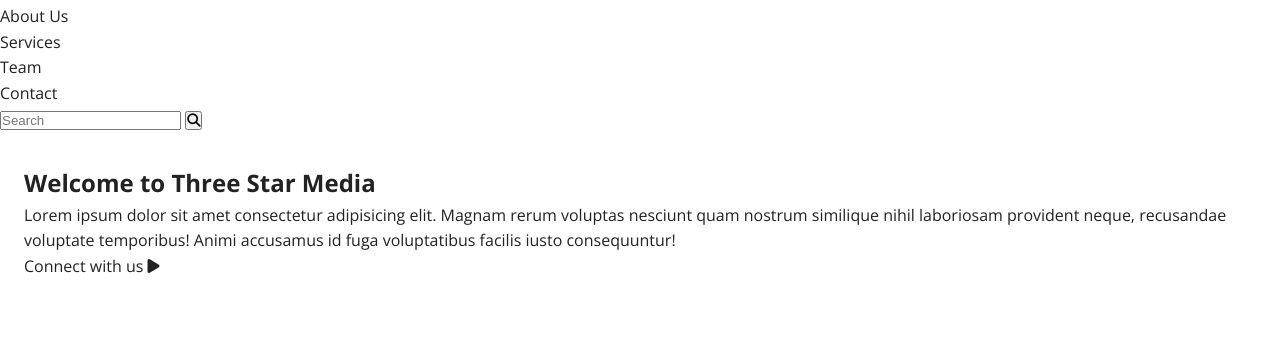
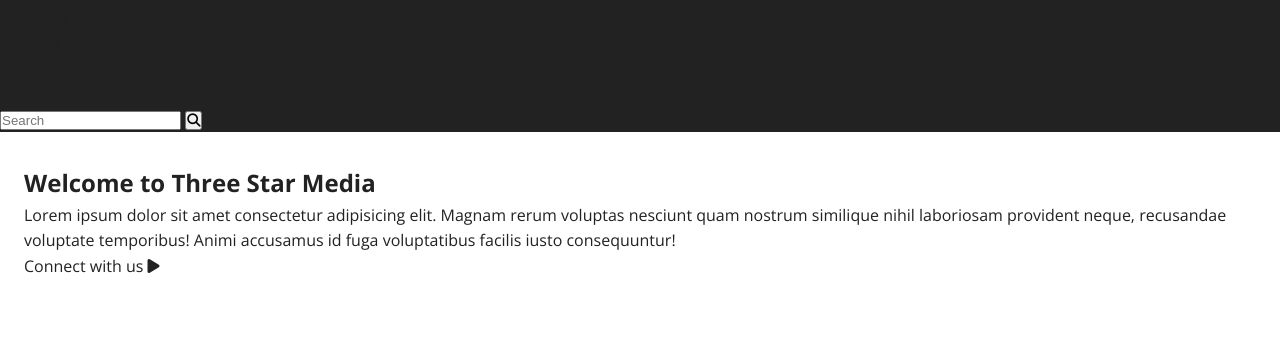
Before and after one commit to phil0473/phil0473.github.io, a plain HTML site: page final-project/index.html in a window 1280 px wide. Shown: the part 47-387 px from the top of the page. Drawn offline with nearby package versions, Linux system fonts and the light colour scheme.

Commit message:
adds site header

```diff
--- a/final-project/css/style.css
+++ b/final-project/css/style.css
@@ -58,3 +58,8 @@ section {
 border-bottom: 3px solid var(--primary-color);
 display:inline-block;
 }
+
+.site-header{
+    background-color: var(--dark-grey);
+
+}
```
